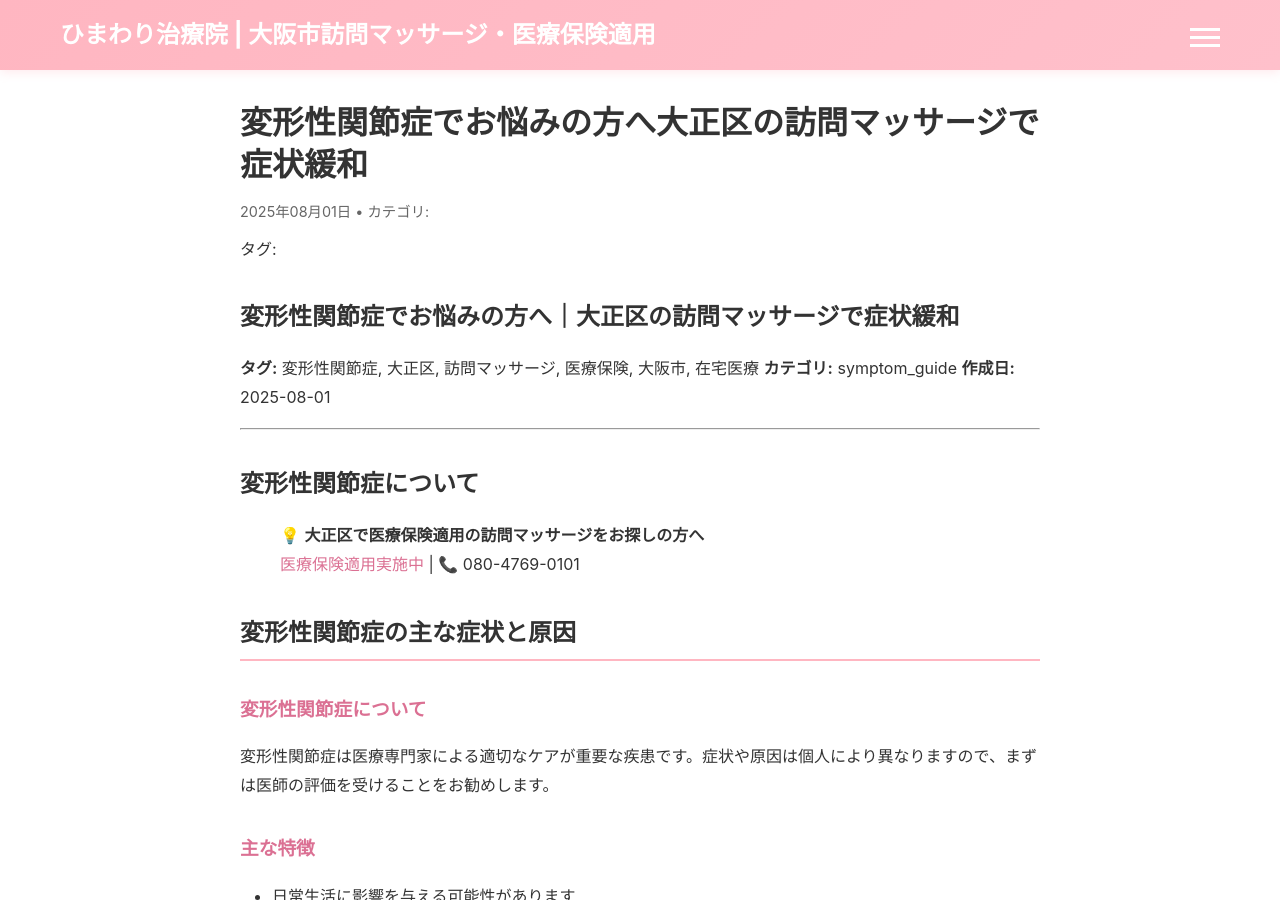
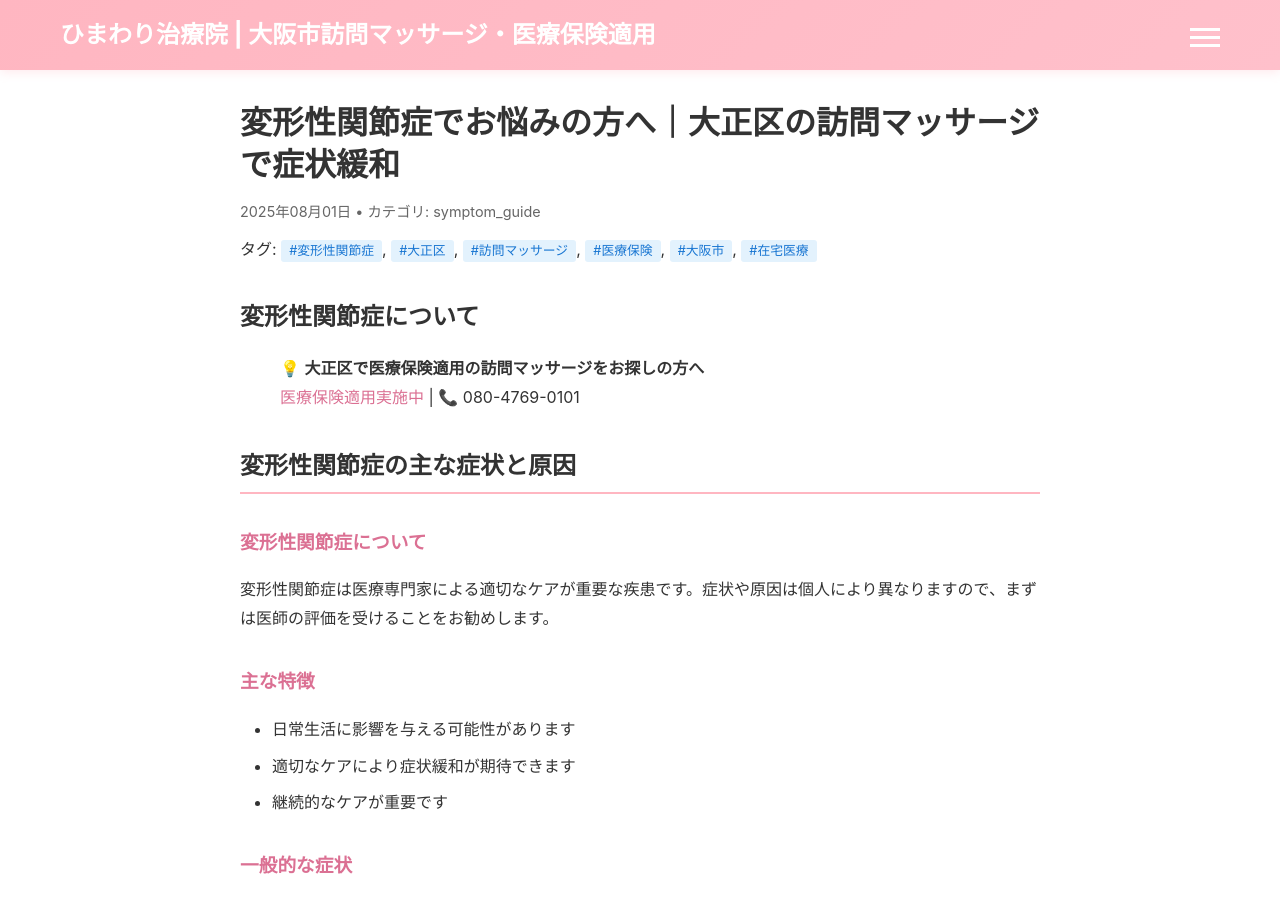
Before and after one commit to satoshi-kemmotsu/blog, a Jekyll site: the page built from _posts/2025-08-01-変形性関節症でお悩みの方へ大正区の訪問マッサージで症状緩和.md, in a window 1280 px wide and 900 px high. Built offline with Jekyll 4.4.1, drawn with Linux system fonts in a browser that asks for light colours; our own code applies the rules of GitHub Pages for plain Markdown files.

```diff
--- a/_posts/2025-08-01-変形性関節症でお悩みの方へ大正区の訪問マッサージで症状緩和.md
+++ b/_posts/2025-08-01-変形性関節症でお悩みの方へ大正区の訪問マッサージで症状緩和.md
@@ -1,9 +1,9 @@
-# 変形性関節症でお悩みの方へ｜大正区の訪問マッサージで症状緩和
-
-**タグ:** 変形性関節症, 大正区, 訪問マッサージ, 医療保険, 大阪市, 在宅医療
-**カテゴリ:** symptom_guide
-**作成日:** 2025-08-01
-
+---
+layout: post
+title: "変形性関節症でお悩みの方へ｜大正区の訪問マッサージで症状緩和"
+date: 2025-08-01
+category: symptom_guide
+tags: [変形性関節症, 大正区, 訪問マッサージ, 医療保険, 大阪市, 在宅医療]
 ---
 
 
```
